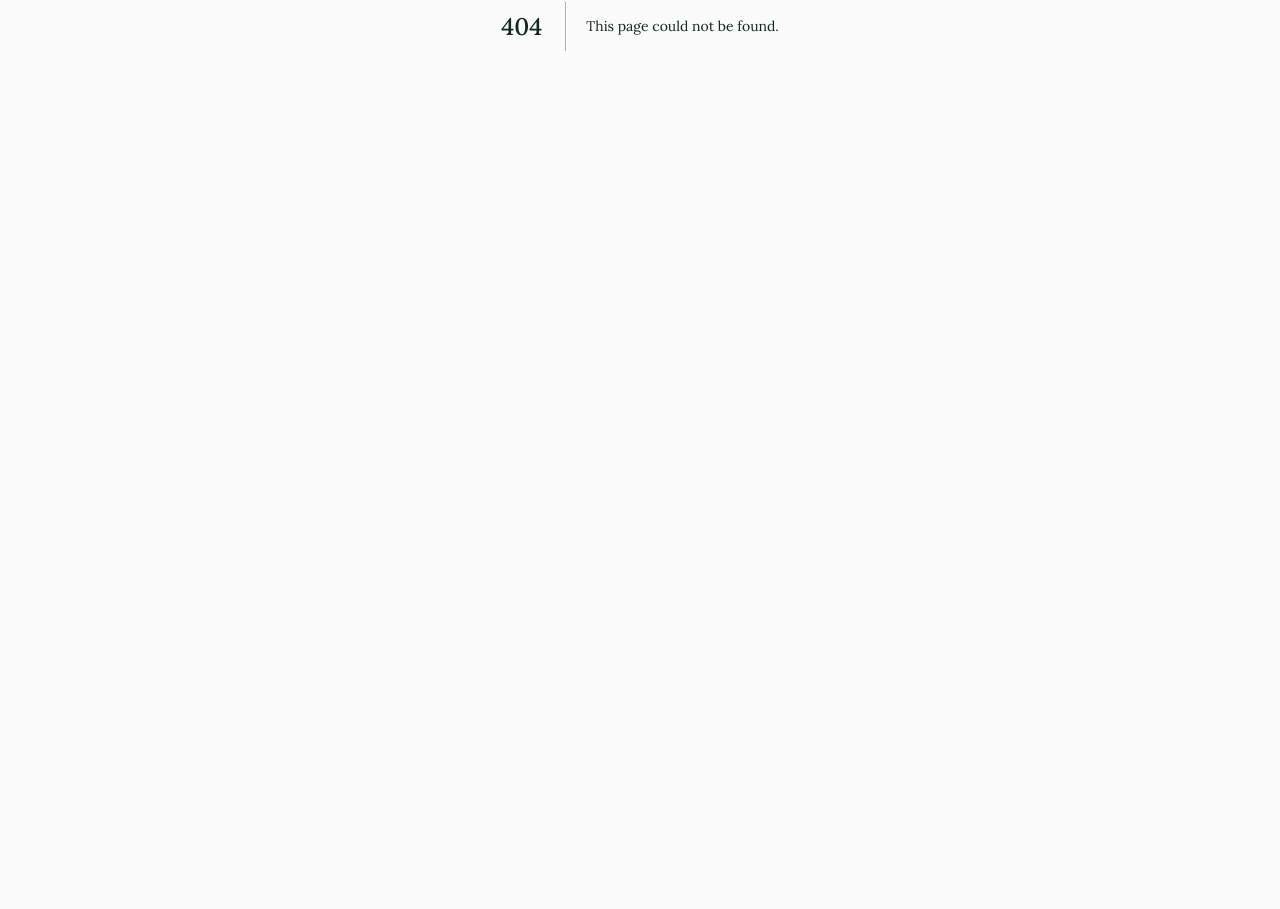
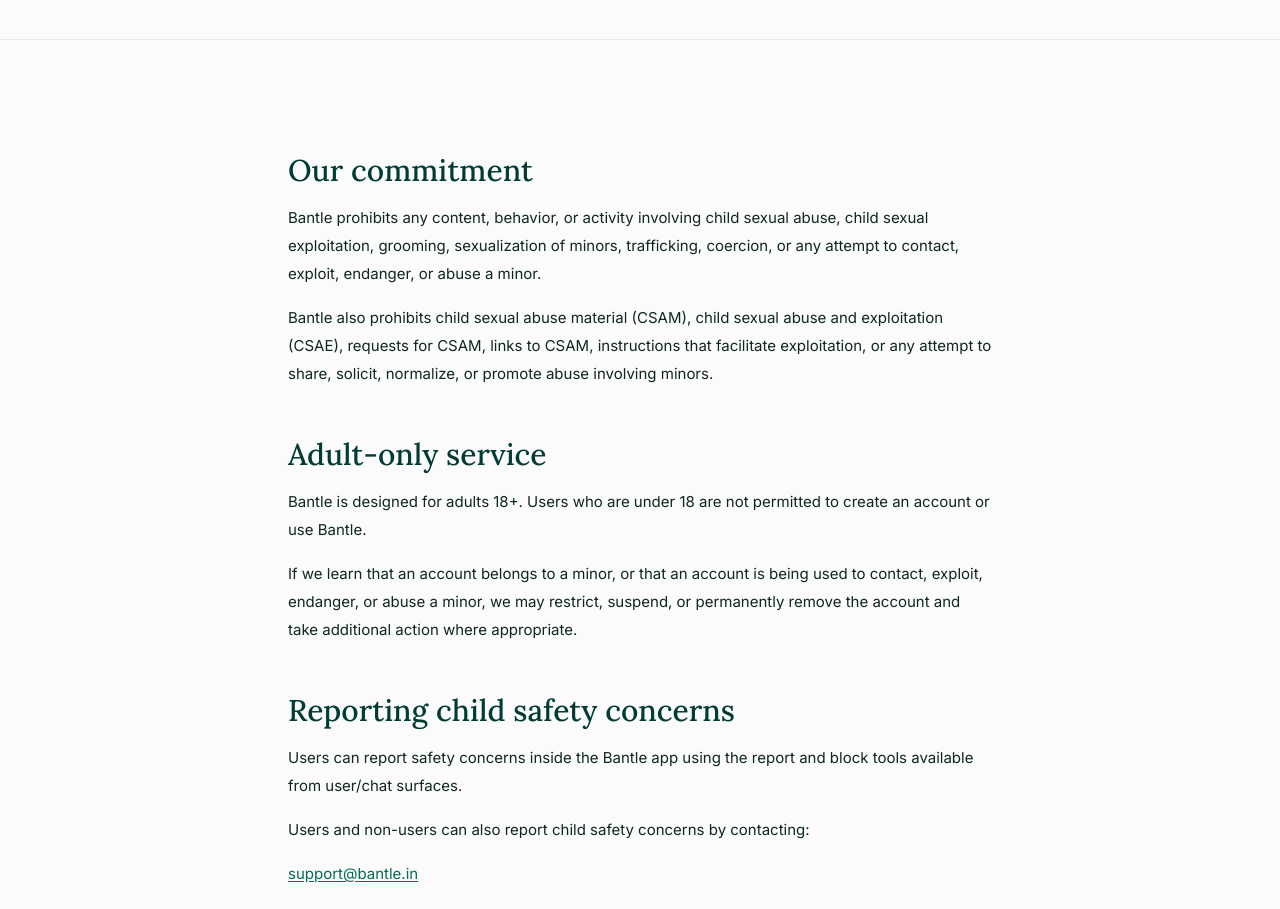
Before and after one commit to ahammedejaz/bantle-web, a Next.js app: page /child-safety-standards in a window 1280 px wide. Before the commit this address had no page. Shown: the part 374-1283 px from the top of the page. Before the commit the page ends 800 px from the top, so only its background shows below. Built offline with nearby package versions, Linux system fonts and the light colour scheme.

Commit message:
Add child safety standards page

```diff
--- /dev/null
+++ b/app/(marketing)/child-safety-standards/page.tsx
@@ -0,0 +1,167 @@
+import type { Metadata } from "next";
+import { PageHeader } from "@/components/PageHeader";
+import { CONTACT_EMAIL } from "@/lib/constants";
+
+export const metadata: Metadata = {
+  title: "Bantle Child Safety Standards",
+  description:
+    "Bantle’s standards for preventing, reporting, and responding to child sexual abuse and exploitation.",
+};
+
+const childSafetySubject = "Child Safety Concern - Bantle";
+
+export default function ChildSafetyStandardsPage() {
+  return (
+    <>
+      <PageHeader
+        eyebrow="Child safety standards"
+        title="Bantle Child Safety Standards"
+        intro="Bantle is intended for adults aged 18 and over. We are committed to maintaining a safe platform and we have zero tolerance for child sexual abuse and exploitation."
+      />
+
+      <article className="container-x py-12 md:py-16 prose-bantle max-w-3xl">
+        <section>
+          <h2>Our commitment</h2>
+          <p>
+            Bantle prohibits any content, behavior, or activity involving
+            child sexual abuse, child sexual exploitation, grooming,
+            sexualization of minors, trafficking, coercion, or any attempt
+            to contact, exploit, endanger, or abuse a minor.
+          </p>
+          <p>
+            Bantle also prohibits child sexual abuse material (CSAM), child
+            sexual abuse and exploitation (CSAE), requests for CSAM, links
+            to CSAM, instructions that facilitate exploitation, or any
+            attempt to share, solicit, normalize, or promote abuse involving
+            minors.
+          </p>
+        </section>
+
+        <section>
+          <h2>Adult-only service</h2>
+          <p>
+            Bantle is designed for adults 18+. Users who are under 18 are
+            not permitted to create an account or use Bantle.
+          </p>
+          <p>
+            If we learn that an account belongs to a minor, or that an
+            account is being used to contact, exploit, endanger, or abuse a
+            minor, we may restrict, suspend, or permanently remove the
+            account and take additional action where appropriate.
+          </p>
+        </section>
+
+        <section>
+          <h2>Reporting child safety concerns</h2>
+          <p>
+            Users can report safety concerns inside the Bantle app using the
+            report and block tools available from user/chat surfaces.
+          </p>
+          <p>
+            Users and non-users can also report child safety concerns by
+            contacting:
+          </p>
+          <p>
+            <a
+              href={`mailto:${CONTACT_EMAIL}?subject=${encodeURIComponent(
+                childSafetySubject,
+              )}`}
+            >
+              {CONTACT_EMAIL}
+            </a>
+          </p>
+          <p>
+            Please include enough detail for us to review the concern, such
+            as the user profile, listing, chat, screenshot, timestamp, or
+            other relevant information. Do not send illegal content or CSAM
+            by email.
+          </p>
+        </section>
+
+        <section>
+          <h2>How Bantle responds</h2>
+          <p>Bantle reviews reports and may take action including:</p>
+          <ul>
+            <li>removing violating content</li>
+            <li>restricting or disabling listings</li>
+            <li>limiting account access</li>
+            <li>suspending or permanently banning accounts</li>
+            <li>blocking abusive users from contacting others</li>
+            <li>preserving relevant information where legally required</li>
+            <li>
+              reporting confirmed or suspected CSAM/CSAE to appropriate
+              authorities or designated reporting organizations where
+              required by law
+            </li>
+          </ul>
+        </section>
+
+        <section>
+          <h2>CSAM and CSAE handling</h2>
+          <p>
+            Bantle does not allow users to share or request CSAM or CSAE
+            content. Any confirmed CSAM or CSAE-related activity is treated
+            as a severe violation.
+          </p>
+          <p>
+            Where required or appropriate, Bantle may preserve relevant
+            account and report information and cooperate with law
+            enforcement, regulators, or child safety reporting
+            organizations.
+          </p>
+        </section>
+
+        <section>
+          <h2>In-app safety controls</h2>
+          <p>
+            Bantle provides safety tools that help users report or limit
+            unsafe interactions, including:
+          </p>
+          <ul>
+            <li>report user/content tools</li>
+            <li>block user controls</li>
+            <li>moderation review</li>
+            <li>account restrictions for abusive behavior</li>
+            <li>
+              safety notices reminding users that payments and access are
+              coordinated outside Bantle
+            </li>
+          </ul>
+        </section>
+
+        <section className="bg-cream-card border border-line rounded-card p-6">
+          <h2 className="mt-0">Child safety point of contact</h2>
+          <p>For child safety concerns, contact:</p>
+          <p>
+            <a
+              href={`mailto:${CONTACT_EMAIL}?subject=${encodeURIComponent(
+                childSafetySubject,
+              )}`}
+            >
+              {CONTACT_EMAIL}
+            </a>
+          </p>
+          <p>Please use the subject line:</p>
+          <p>
+            <strong>{childSafetySubject}</strong>
+          </p>
+        </section>
+
+        <section>
+          <h2>Compliance with child safety laws</h2>
+          <p>
+            Bantle aims to comply with applicable child safety laws and
+            Google Play&apos;s Child Safety Standards policy. We may update
+            these standards as laws, platform requirements, or Bantle safety
+            processes evolve.
+          </p>
+        </section>
+
+        <section>
+          <h2>Last updated</h2>
+          <p>June 2026</p>
+        </section>
+      </article>
+    </>
+  );
+}
--- a/app/sitemap.ts
+++ b/app/sitemap.ts
@@ -9,6 +9,7 @@
   "/faq",
   "/support",
   "/account-deletion",
+  "/child-safety-standards",
   "/terms",
   "/privacy",
   "/refund-policy",
```
